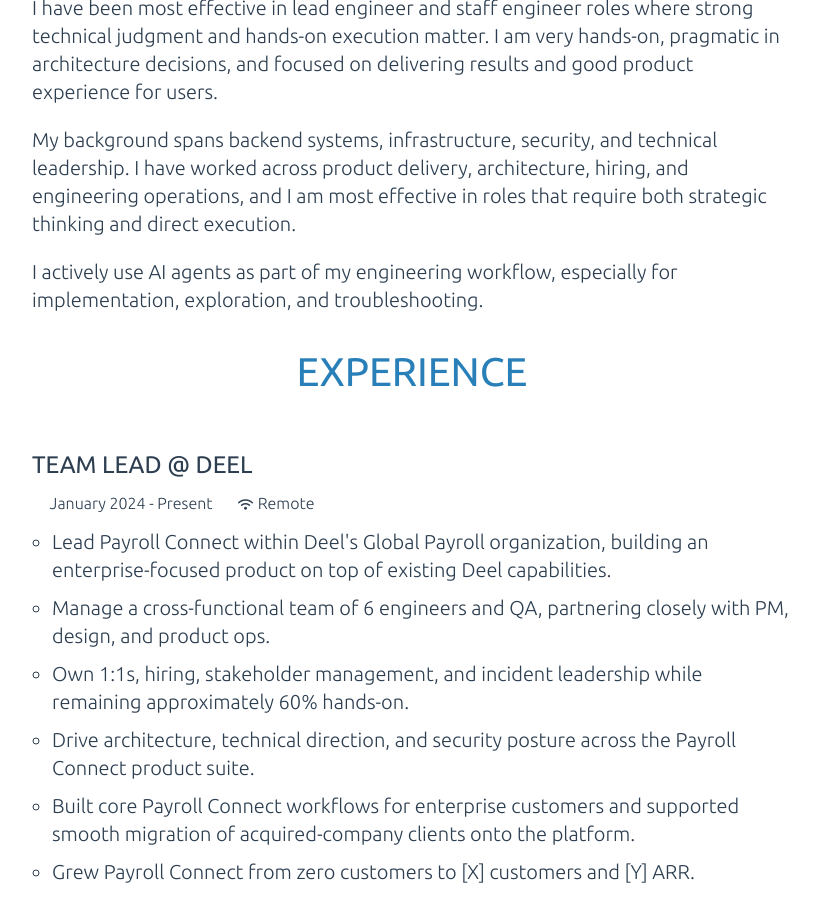
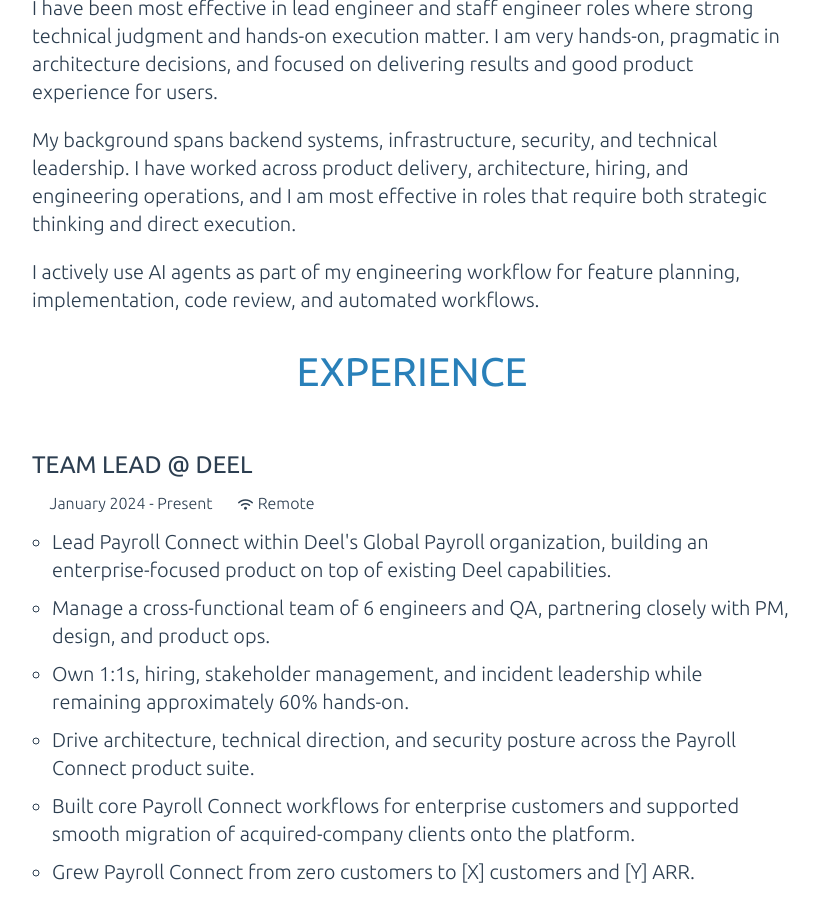
Before and after one commit to msvab/msvab.github.io, a Jekyll site: the page built from resume.html, in a window 1280 px wide and 900 px high, scrolled down 312 px. Shown: the whole window, without its empty margins (228-1046 px from the left). Built offline with Jekyll 4.4.1, drawn with Linux system fonts in a browser that asks for light colours.

Commit message:
Clarify AI workflow in resume profile

```diff
--- a/resume.html
+++ b/resume.html
@@ -13,7 +13,7 @@
   <p>My background spans backend systems, infrastructure, security, and technical leadership. I have worked across product
     delivery, architecture, hiring, and engineering operations, and I am most effective in roles that require both strategic
     thinking and direct execution.</p>
-  <p>I actively use AI agents as part of my engineering workflow, especially for implementation, exploration, and troubleshooting.</p>
+  <p>I actively use AI agents as part of my engineering workflow for feature planning, implementation, code review, and automated workflows.</p>
 </section>
 
 <section>
```
